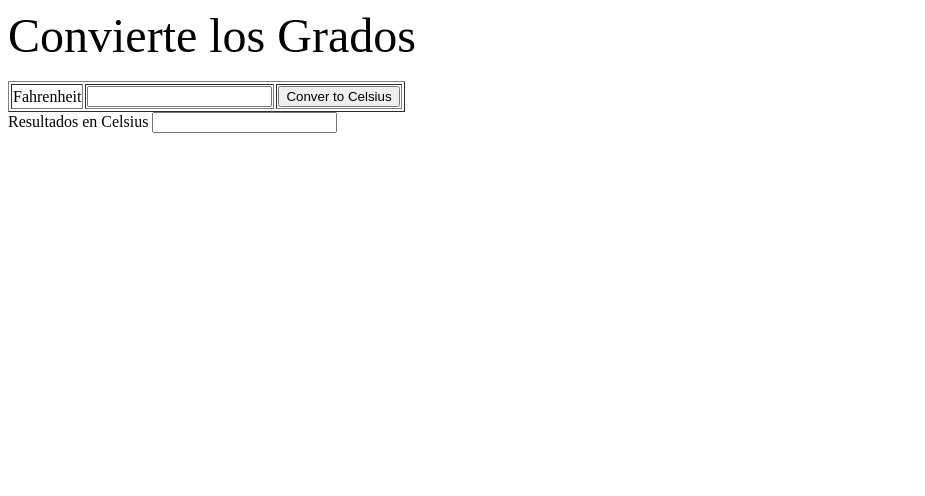
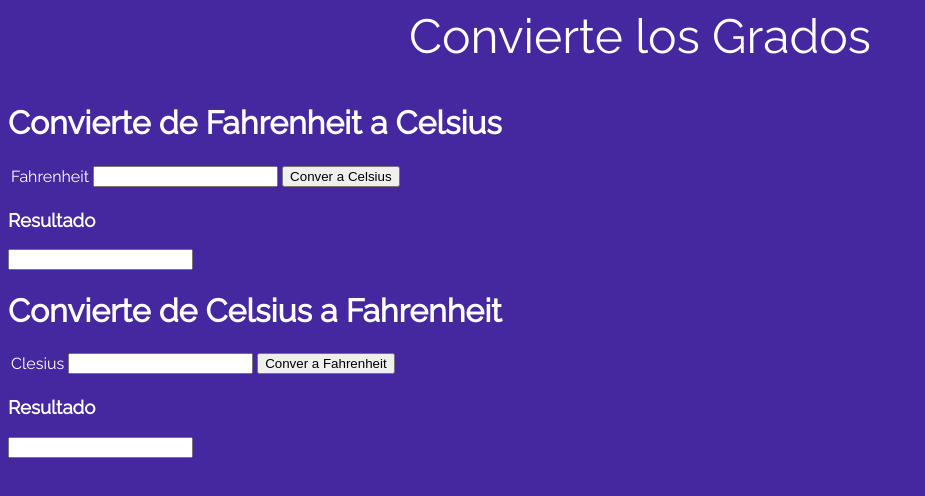
Before and after one commit to claussfrank/EjerciciosHTML, a plain HTML site: page ejercicioGrados/index.html in a window 1280 px wide. Shown: the whole page, without its empty margins (0-925 px from the left). Drawn offline with Linux system fonts and the light colour scheme.

Commit message:
Add files via upload

```diff
--- a/ejercicioGrados/index.html
+++ b/ejercicioGrados/index.html
@@ -3,19 +3,33 @@
   <head>
     <meta charset="utf-8">
     <title> Convierte  los Grados :) </title>
+    <link href="https://fonts.googleapis.com/css?family=Raleway" rel="stylesheet">
   </head>
-  <body>
+
+  <body style="background:#4527A0;
+               font-family:Raleway;
+               color:white">
+
   <script src= "ejercicioGrados.js"></script>
-    <header style="font-size:3em">Convierte los Grados</header><br>
-    <table border "0">
+  <header style="font-size:3em;
+                 text-align:center">Convierte los Grados</header><br>
+
+    <h1>Convierte de Fahrenheit a Celsius</h1>
+    <table>
       <tr>
-      <td> Fahrenheit </td>
-      <td><input type ="text" id ="farenheit"/></td>
-      <td><button type ="button" onclick ="convertirCelsius();">Conver to Celsius </button></td>
-    </tr>
+          <td> Fahrenheit </td>
+          <td><input type ="text" id ="farenheit"/></td>
+          <td><button type ="button" onclick ="convertirCelsius();">Conver a Celsius </button></td>
+      </tr>
+    </table>
+    <h3>Resultado</h3><input type ="text" id ="resultadoCelcius"/>
+
+    <h1>Convierte de Celsius a Fahrenheit</h1>
     <table>
-      <label> Resultados en Celsius </label>
-      <input type= "text" id ="resultadoCelcius">
-
+        <td> Clesius </td>
+        <td><input type= "text" id ="celsius"/></td>
+        <td><button type ="button" onclick="convertirFahrenheit();"/>Conver a Fahrenheit</td>
+    </table>
+    <h3>Resultado</h3><input type ="text" id ="resultadoFahrenheit"/>
   </body>
 </html>
```
